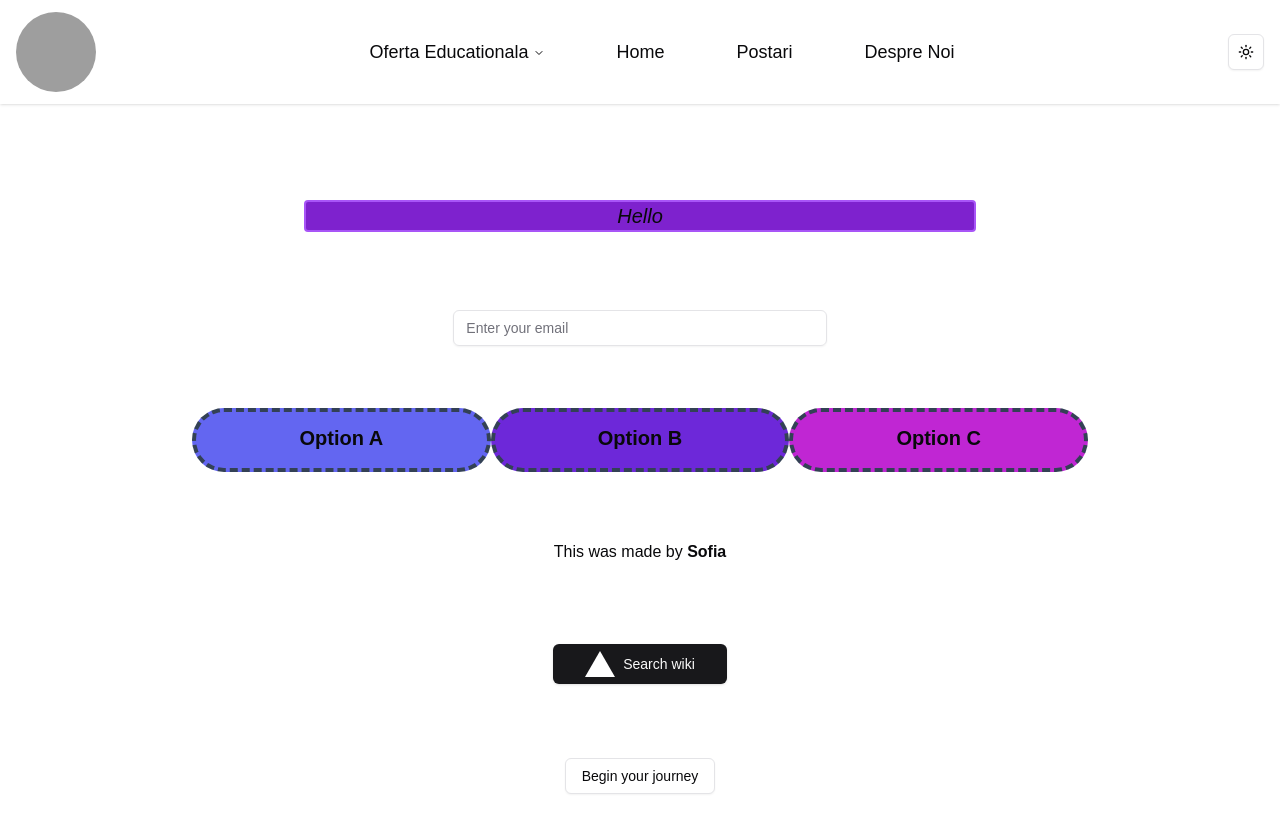
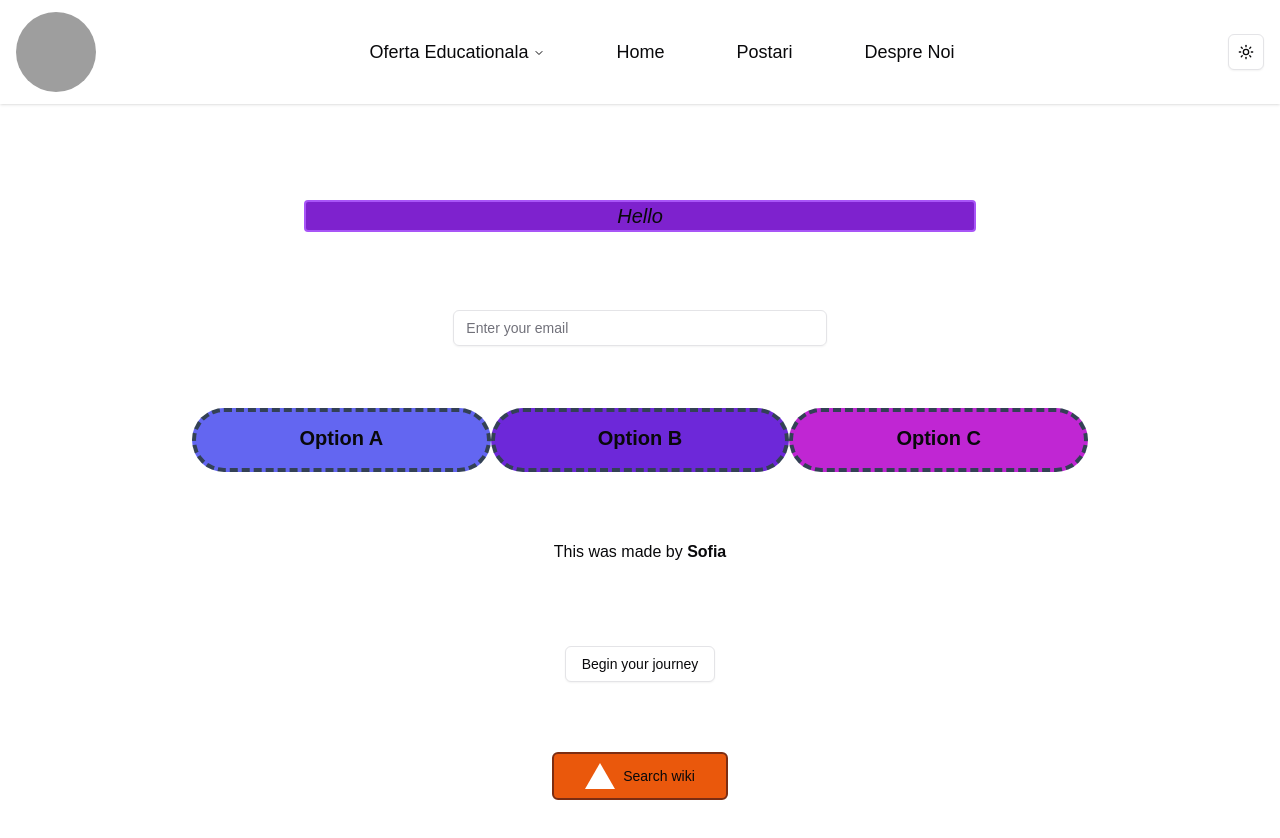
Before and after one commit to andreishark/moisil_aplicatie_2025, a Next.js app: page /sofia in a window 1280 px wide. Shown: the top 838 px of the page. Built offline with nearby package versions, Linux system fonts and the light colour scheme; grey boxes are pictures that could not be loaded.

Commit message:
Changed button

```diff
--- a/src/app/sofia/page.tsx
+++ b/src/app/sofia/page.tsx
@@ -1,6 +1,5 @@
 import Image from "next/image";
 import Link from "next/link";
-import { buttonVariants } from "@/components/ui/button";
 import { Metadata } from "next";
 import { Input } from "@/components/ui/input";
 import { DropdownMenuRadioGroupDemo } from "./menu";
@@ -27,12 +26,14 @@ export default function Home(){
 
             <p>This was made by <b>Sofia</b></p>
 
+            <DropdownMenuRadioGroupDemo/>
+
             <Link
-                className={buttonVariants({variant: "default", size: "lg"})}
+                className="inline-flex items-center justify-center gap-2 whitespace-nowrap rounded-md text-sm font-medium transition-colors focus-visible:outline-none focus-visible:ring-1 focus-visible:ring-ring disabled:pointer-events-none disabled:opacity-50 [&_svg]:pointer-events-none [&_svg]:size-4 [&_svg]:shrink-0 w-44 h-12 place-items-center bg-orange-600 hover:bg-orange-800 border rounded-lg border-full border-2 border-orange-900"
                 href="https://www.wikipedia.org/"
                 target="_blank"
                 rel="noopener noreferrer"
-              >
+            >
                     <Image
                       className="dark:invert"
                       src="/vercel.svg"
@@ -42,9 +43,6 @@ export default function Home(){
                     />
             Search wiki
             </Link>
-
-            <DropdownMenuRadioGroupDemo/>
-
         </div>
     );
 
```
